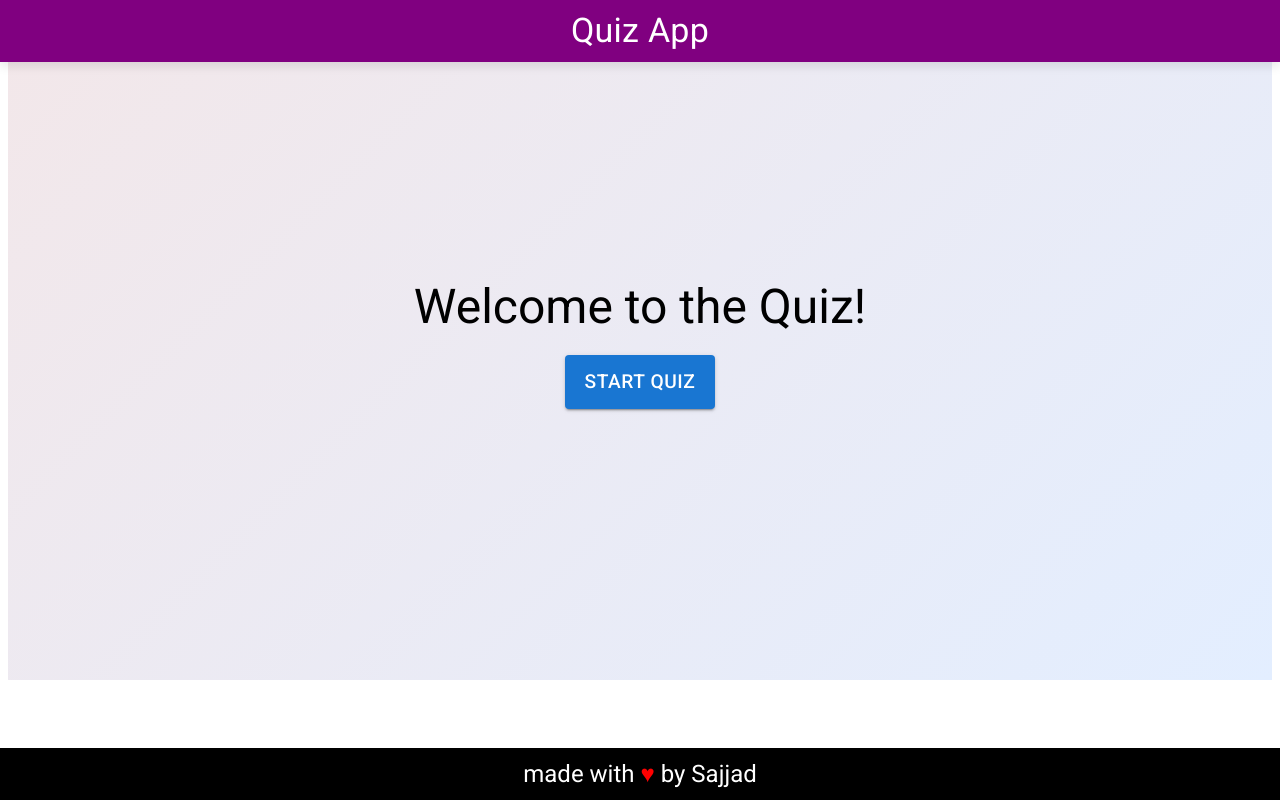
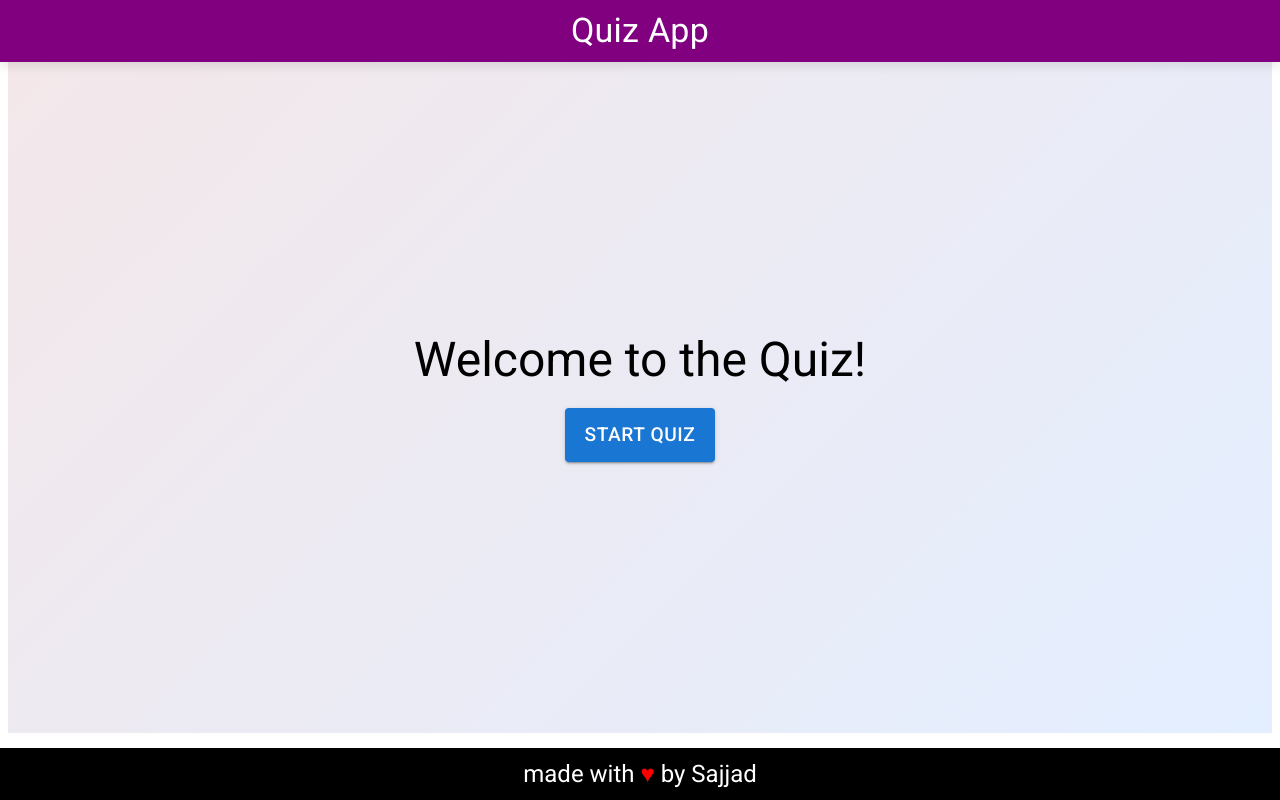
Before and after one commit to sajjadjavazi/Quiz-App, a React (Vite) app: page / in a window 1280 px wide. Built offline with nearby package versions, Linux system fonts and the light colour scheme; a web font is replaced by a local one.

Commit message:
fix(layout): margin top added

```diff
--- a/src/layout/layout.tsx
+++ b/src/layout/layout.tsx
@@ -1,16 +1,19 @@
 import { ReactNode } from "react";
 import Header from "./Header/Header";
 import Footer from "./Footer/Footer";
+import { Box } from "@mui/material";
 
 type props = {
-children: ReactNode
+    children: ReactNode
 }
-const Layout = ({children} : props) => {
+const Layout = ({ children }: props) => {
     return (
         <>
-        <Header />
-        {children}
-        <Footer />
+            <Header />
+            <Box sx={{ mt: '61px', mb:'50px' }}>
+                {children}
+            </Box>
+            <Footer />
         </>
     );
 }
```
